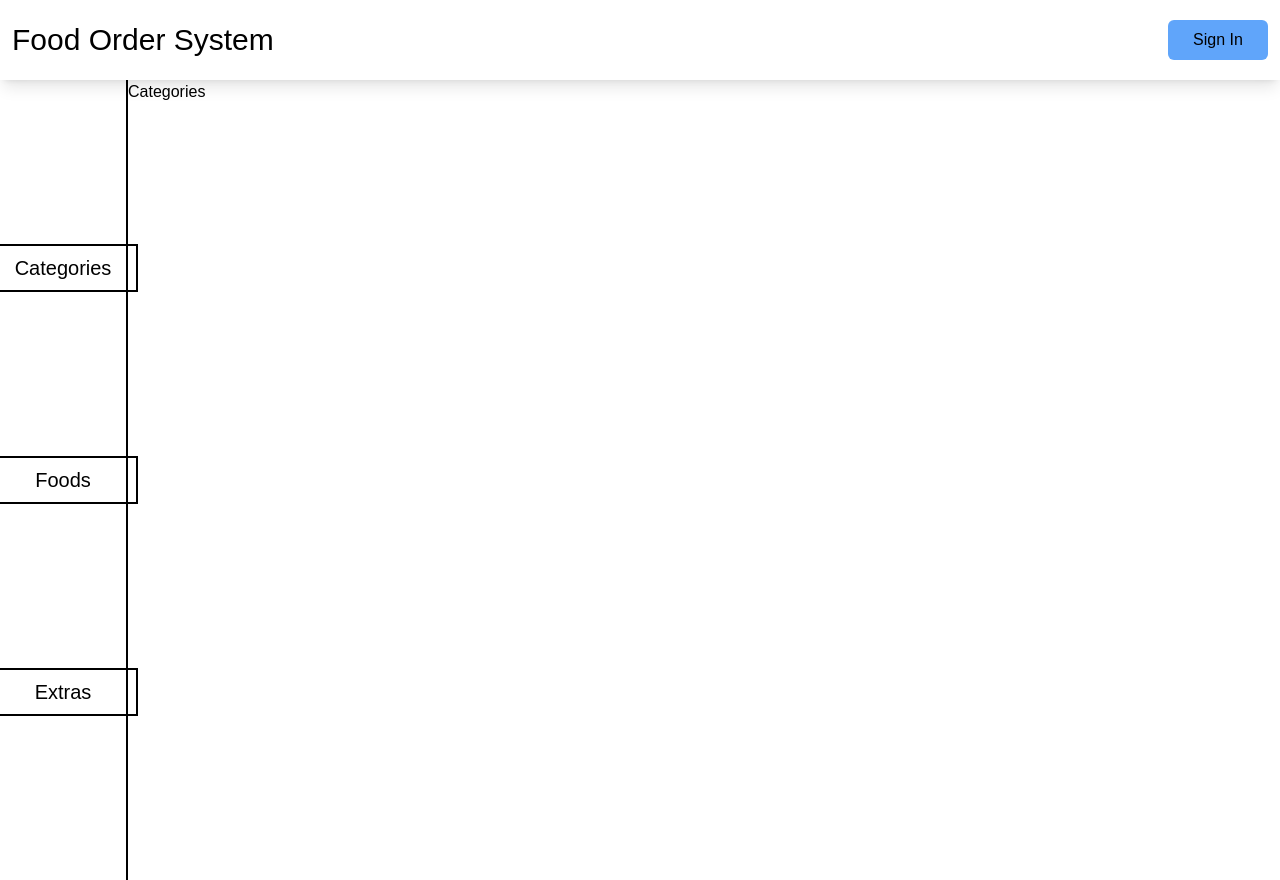
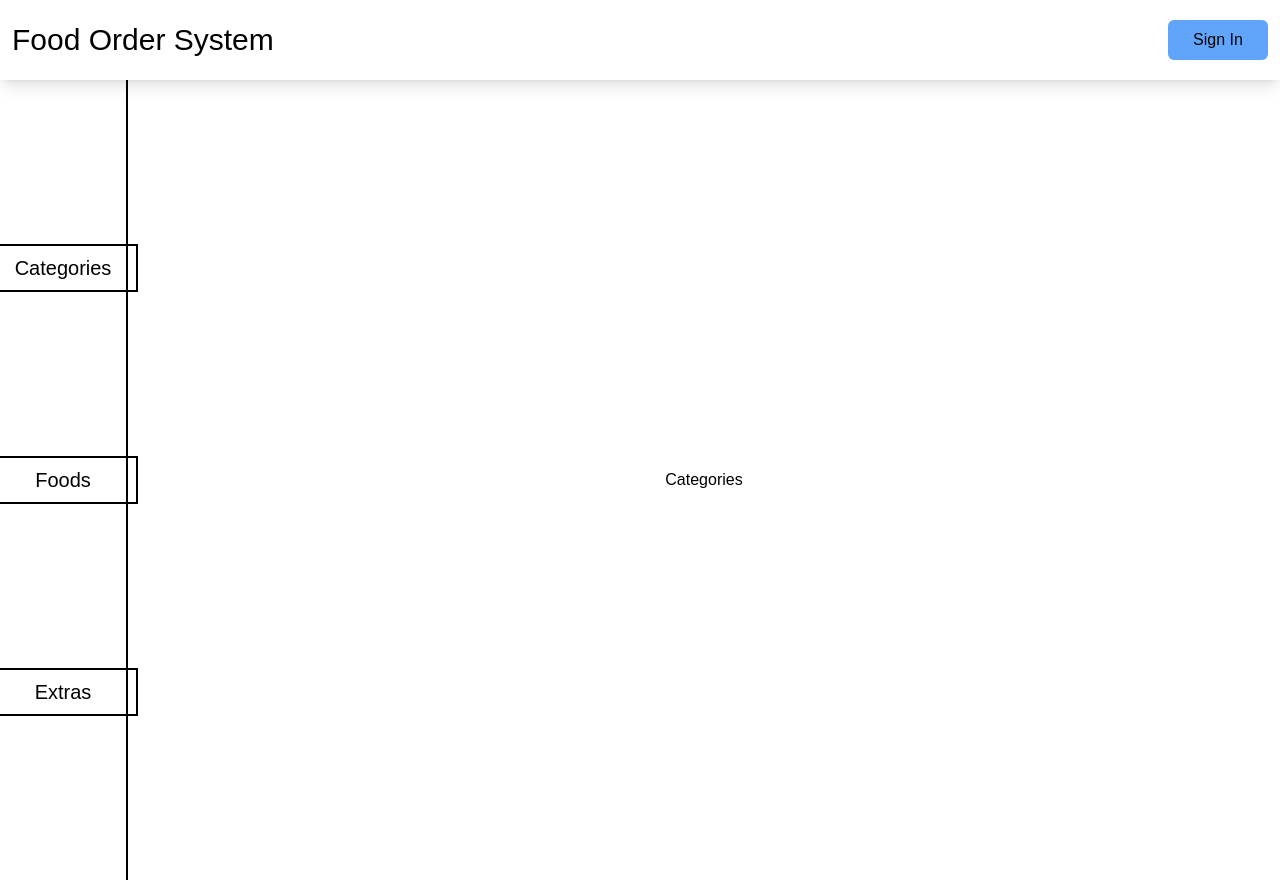
Before and after one commit to VahapCanDongel/food-order-system, a Next.js app: page /dashboard in a window 1280 px wide. Both pictures are taken after a click on the button "Categories". Built offline with nearby package versions, Linux system fonts and the light colour scheme; no server answers.

Commit message:
text ccenter

```diff
--- a/components/Categories.js
+++ b/components/Categories.js
@@ -1,3 +1,7 @@
 export default function Categories() {
-  return <div>Categories</div>;
+  return (
+    <div className="w-full h-screen flex justify-center items-center">
+      Categories
+    </div>
+  );
 }
--- a/components/Extras.js
+++ b/components/Extras.js
@@ -1,3 +1,7 @@
 export default function Extras() {
-  return <div>Extras</div>;
+  return (
+    <div className="w-full h-screen flex justify-center items-center">
+      Extras
+    </div>
+  );
 }
--- a/components/Foods.js
+++ b/components/Foods.js
@@ -1,3 +1,7 @@
 export default function Foods() {
-  return <div>Foods</div>;
+  return (
+    <div className="w-full h-screen flex justify-center items-center">
+      Foods
+    </div>
+  );
 }
```
